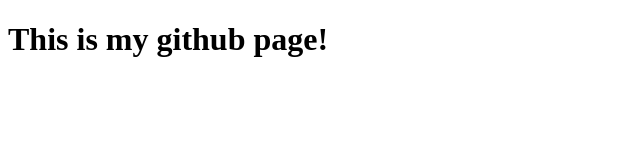
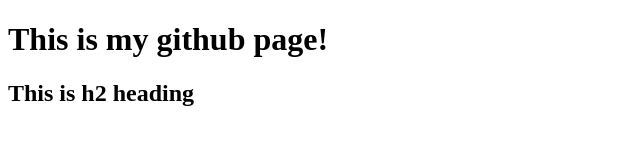
Before and after one commit to PlscallmeMF/PlscallmeMF.github.io, a plain HTML site: page index.html in a window 1280 px wide. Shown: the whole page, without its empty margins (0-640 px from the left). Drawn offline with Linux system fonts and the light colour scheme.

Commit message:
add h2 heading

```diff
--- a/index.html
+++ b/index.html
@@ -9,5 +9,8 @@
         <h1>
             This is my github page!
         </h1>
+        <h2>
+            This is h2 heading
+        </h2>
     </body>
 </html>
```
